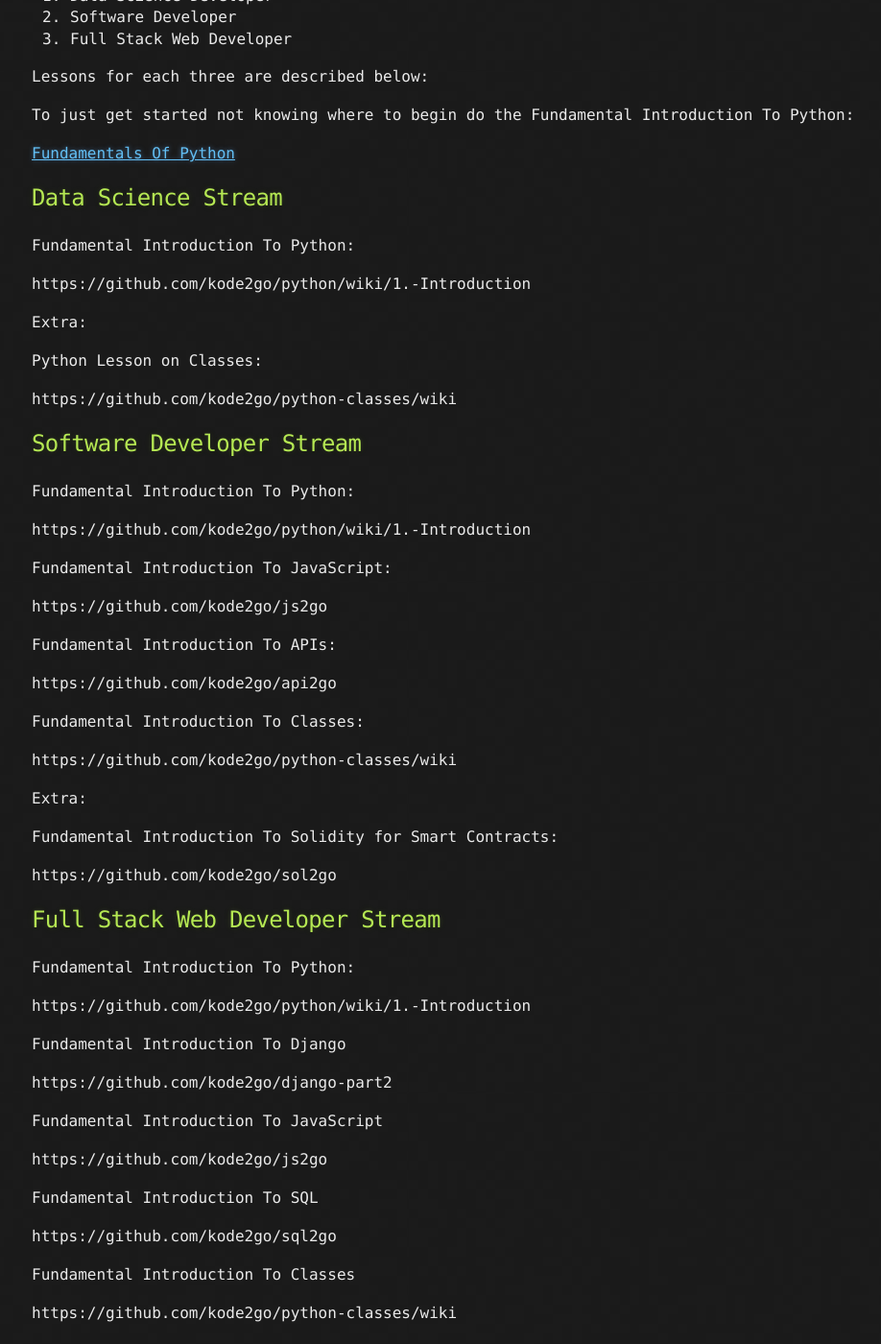
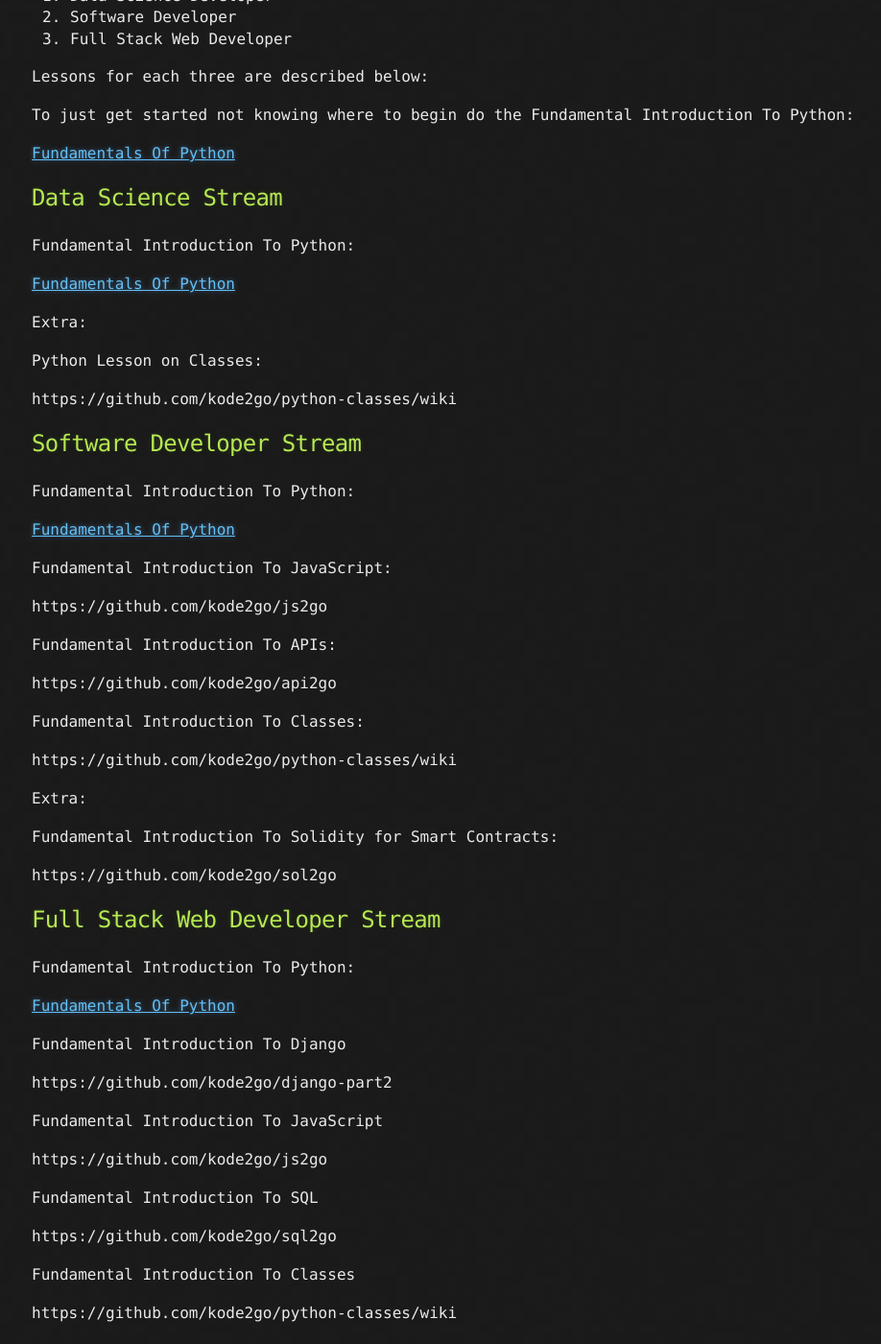
Before and after one commit to kode2go/swdev2go, a Jekyll site: the page built from index.md, in a window 1280 px wide and 1400 px high, scrolled down 458 px. Shown: the whole window at 96% size, without its empty margins (107-1025 px from the left). Built offline with Jekyll 4.4.1, drawn with Linux system fonts in a browser that asks for light colours; our own code applies the rules of GitHub Pages for plain Markdown files.

Commit message:
Update index.md

```diff
--- a/index.md
+++ b/index.md
@@ -19,7 +19,7 @@ To just get started not knowing where to begin do the Fundamental Introduction T
 
 Fundamental Introduction To Python:
 
-https://github.com/kode2go/python/wiki/1.-Introduction
+[Fundamentals Of Python](https://kode2go.github.io/python2go/python_lesson_1_intro.html)
 
 Extra:
 
@@ -31,7 +31,7 @@ https://github.com/kode2go/python-classes/wiki
 
 Fundamental Introduction To Python:
 
-https://github.com/kode2go/python/wiki/1.-Introduction
+[Fundamentals Of Python](https://kode2go.github.io/python2go/python_lesson_1_intro.html)
 
 Fundamental Introduction To JavaScript:
 
@@ -55,7 +55,7 @@ https://github.com/kode2go/sol2go
 
 Fundamental Introduction To Python:
 
-https://github.com/kode2go/python/wiki/1.-Introduction
+[Fundamentals Of Python](https://kode2go.github.io/python2go/python_lesson_1_intro.html)
 
 Fundamental Introduction To Django
 
```
